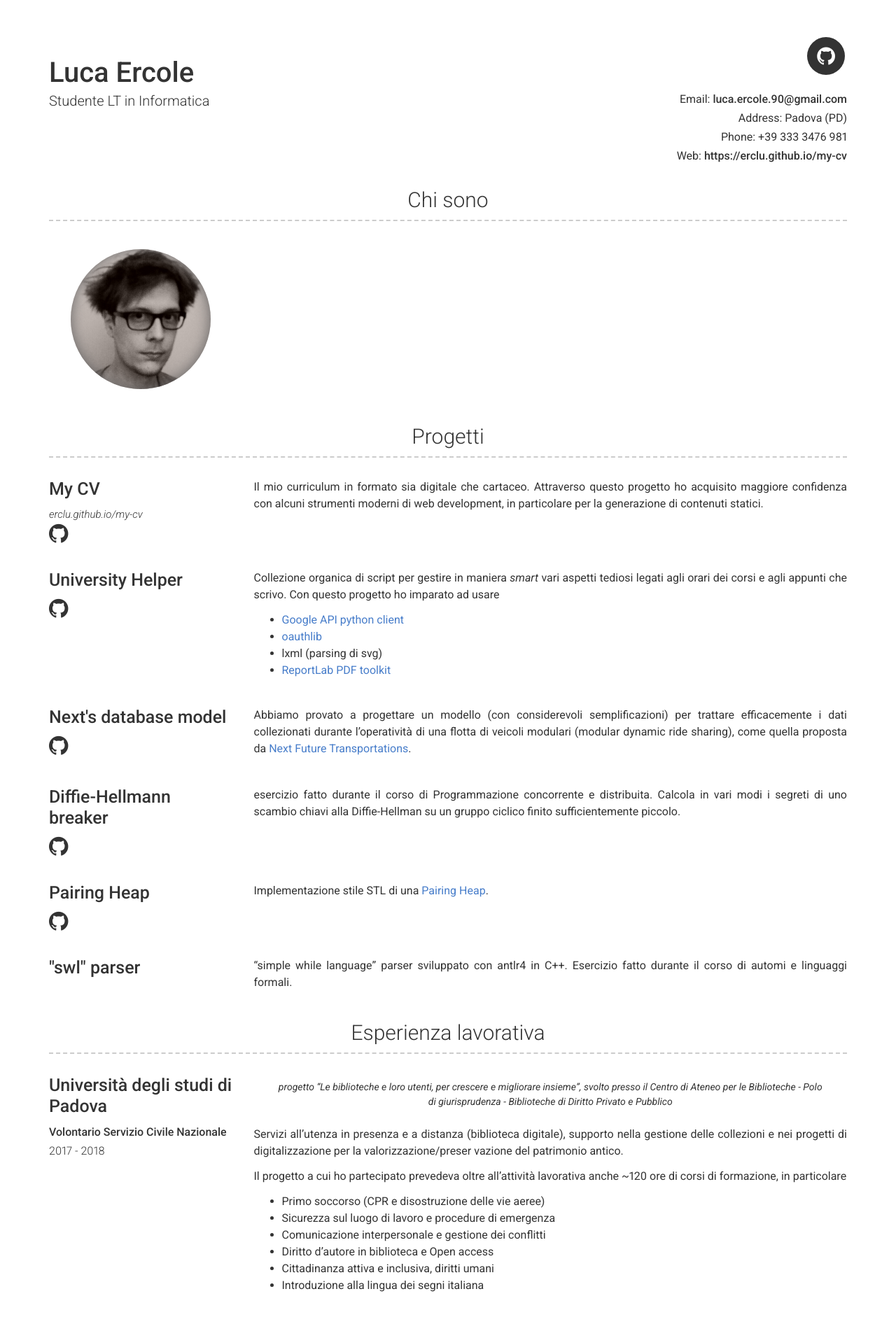
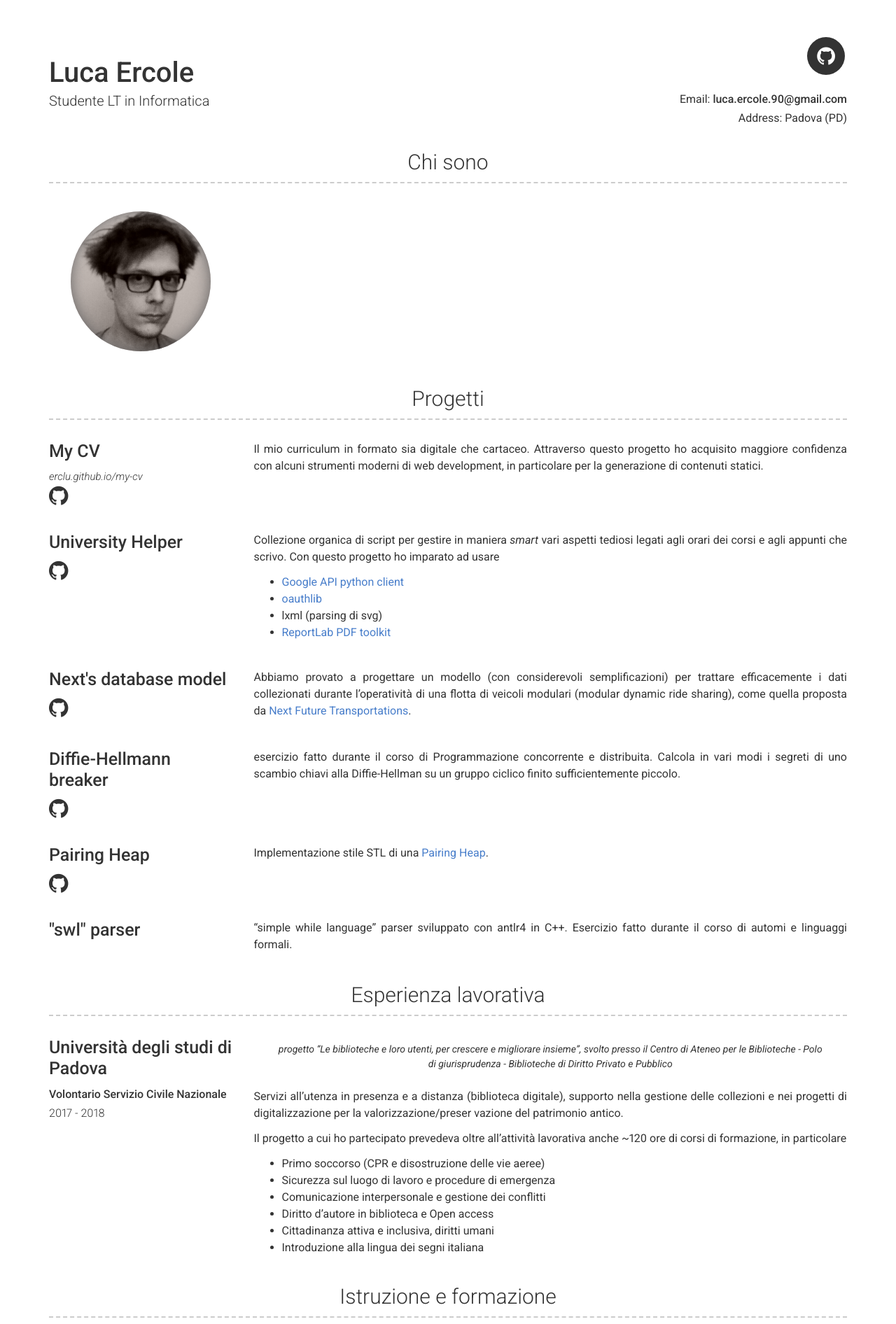
Before and after one commit to erclu/my-cv, a Jekyll site: the page built from index.md, in a window 1280 px wide. Shown: the top 1892 px of the page at 70% size. Built offline with Jekyll 4.4.1, drawn with Linux system fonts in a browser that asks for light colours; our own code applies the rules of GitHub Pages for plain Markdown files.

Commit message:
add only-print class. fix <mark> font-size

```diff
--- a/_includes/header.html
+++ b/_includes/header.html
@@ -111,13 +111,13 @@
       </p>
       {%- endif -%}
       {%- if site.phone -%}
-      <p>
+      <p class="only-print">
         Phone: {{ site.phone | escape }}
       </p>
       {%- endif -%}
       {%- if site.website -%}
-      <p>
-        Web: {% include a.html href=site.website %}{{ site.website | escape }}</a>
+      <p class="only-print">
+        Website: {% include a.html href=site.website %}{{ site.website | escape }}</a>
       </p>
       {%- endif -%}
     </div>
--- a/_sass/base.scss
+++ b/_sass/base.scss
@@ -315,3 +315,9 @@ body {
     display: none !important;
   }
 }
+
+@media not print {
+  .only-print {
+    display: none !important;
+  }
+}
--- a/_sass/type.scss
+++ b/_sass/type.scss
@@ -86,4 +86,8 @@ mark {
   border-radius: 3px;
   -webkit-box-shadow: inset 0 -1px 0 rgba(0, 0, 0, .25);
   box-shadow: inset 0 -1px 0 rgba(0, 0, 0, .25);
+
+  @media print {
+    font-size: 100%;
+  }
 }
```
